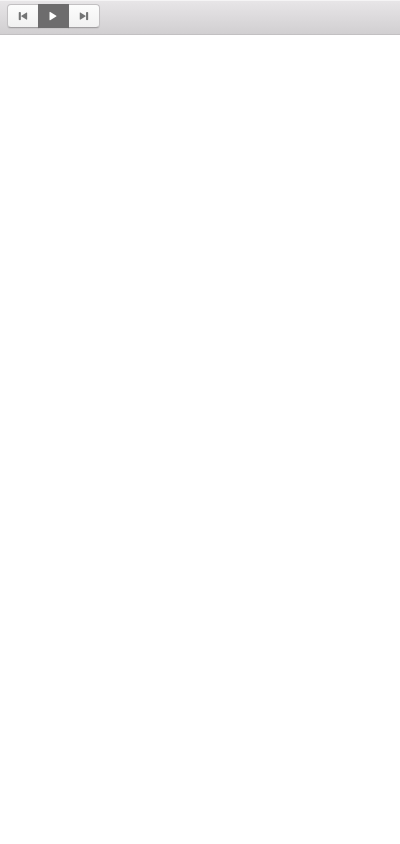
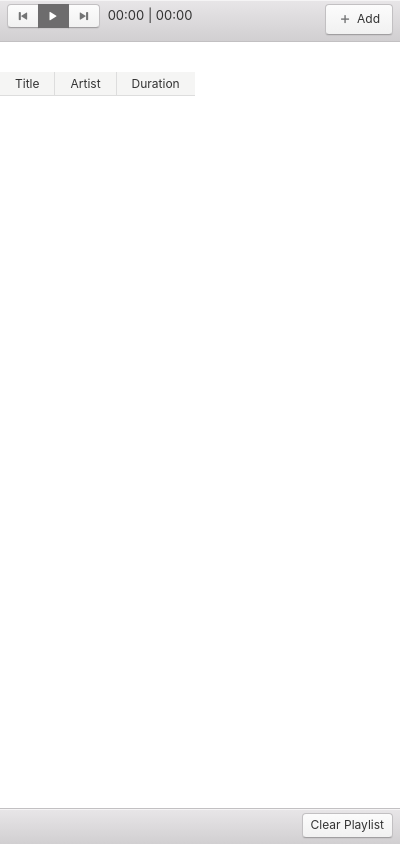
Before and after one commit to Jiranathanan/musicPlayer, an Electron app: page index.html in a window 400 px wide. Drawn offline with Linux system fonts and the light colour scheme.

Commit message:
add ui for index.html

```diff
--- a/index.html
+++ b/index.html
@@ -8,7 +8,9 @@
     <link rel="stylesheet" href="./css/photon.css">
 </head>
 <body>
+    <!-- window -->
     <div class="window">
+        <!-- header -->
         <header class="toolbar toolbar-header">
             <div class="toolbar-actions">
                 <!-- button group -->
@@ -24,9 +26,53 @@
                         <span class="icon icon-to-end"></span>
                     </button>
                 </div>
+
+                <!-- 00:00 | 00:00 -->
+                <span class="margin-left:40px">
+                    <span id="time-left">00:00</span> | <span id="total-time">00:00</span>
+                </span>
+                <!--  Add button -->
+                <button class="btn btn-default btn-large pull-right">
+                    <span class="icon icon-plus icon-text"></span>Add
+                </button>
+
             </div>
         </header>
+        <!-- end of header -->
+        <!-- window-content -->
+        <div class="window-content">
+            <input type="file" style="display: none;" multiple>
+            <audio src=""></audio>
+            <div class="padding-more">
+                <h4></h4>
+                <div>
+                    <table>
+                        <thead>
+                            <tr>
+                                <th>Title</th>
+                                <th>Artist</th>
+                                <th>Duration</th>
+                            </tr>
+                        </thead>
+
+                        <tbody id="table-body">
+
+                        </tbody>
+                    </table>
+                </div>
+            </div>
+            <!-- end of padding-more -->
+        </div>
+        <!-- end of window-content -->
+         <footer class="toolbar toolbar-footer">
+            <div class="toolbar-actions">
+                <button class="btn btn-default pull-right">
+                    Clear Playlist
+                </button>
+            </div>
+         </footer>
     </div>
+    <!-- end of window -->
 
 </body>
 </html>
```
